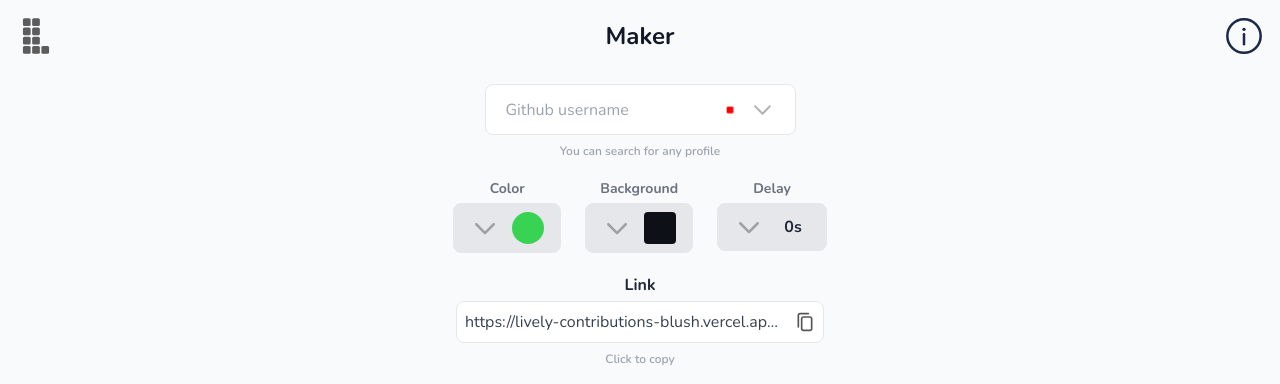
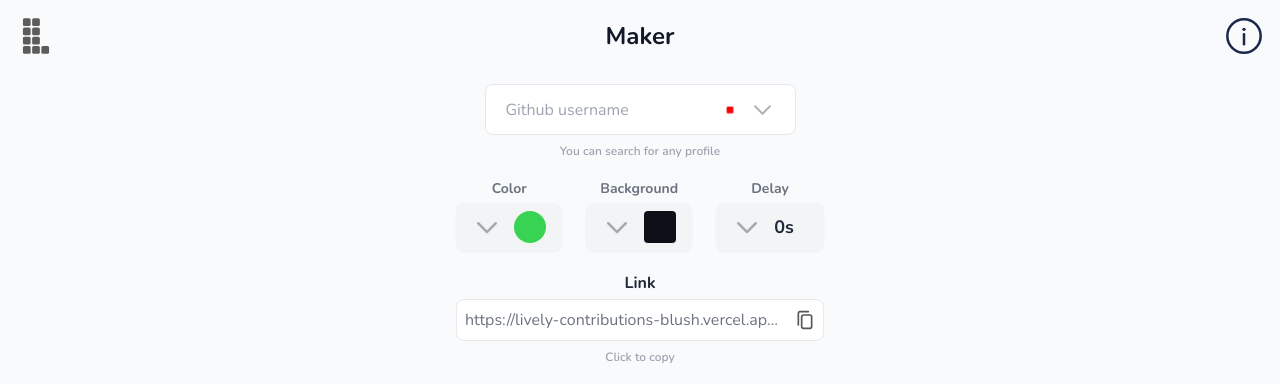
Before and after one commit to lucas7maciel/Lively-Contributions, a Next.js app: page /maker in a window 1280 px wide. Shown: the top 384 px of the page. Built offline with nearby package versions, Linux system fonts and the light colour scheme; grey boxes are pictures that could not be loaded.

Commit message:
fix: popup bg and align delay selector

```diff
--- a/src/app/(config)/getGraph.ts
+++ b/src/app/(config)/getGraph.ts
@@ -72,10 +72,6 @@ export function getGraph(weeks: any, config: any) {
         ${
           weeks.length ||
           `
-          <defs>
-            <style type="text/css">@import url('https://fonts.googleapis.com/css?family=Nunito');</style>
-          </defs>
-
          <text
           x="50%" y="45%"
           text-anchor="middle"
--- a/src/app/maker/page.tsx
+++ b/src/app/maker/page.tsx
@@ -62,7 +62,9 @@ export default function Maker() {
           />
         </Link>
 
-        <h1 className="flex-1 font-bold text-2xl leading-[40px] text-gray-900">Maker</h1>
+        <h1 className="flex-1 font-bold text-2xl leading-[40px] text-gray-900">
+          Maker
+        </h1>
 
         <Link href="/docs">
           <Image
@@ -70,8 +72,8 @@ export default function Maker() {
             src={InfoIcon}
             width={40}
             height={40}
-            alt="How it works"
-            title="How it works"
+            alt="Docs"
+            title="Docs"
           />
         </Link>
       </header>
@@ -106,7 +108,7 @@ export default function Maker() {
 
       {/* Props */}
       <div>
-        <div className="flex flex-wrap gap-6 justify-center px-8">
+        <div className="flex flex-wrap items-stretch justify-center gap-6 px-8">
           <PopUp
             title="Color"
             icon={<ColorIcon color={color} />}
@@ -139,10 +141,7 @@ export default function Maker() {
           className="flex gap-3 items-center p-2 border rounded-lg bg-white hover:bg-gray-100 transition duration-1000"
           onClick={() => copyLink()}
         >
-          <p
-            className="text-gray-700 hover:text-gray-600 flex-1 truncate"
-            title={link}
-          >
+          <p className="text-gray-500 hover:text-gray-600 flex-1 truncate select-none">
             {link}
           </p>
           <Image
--- a/src/components/delaySelector.tsx
+++ b/src/components/delaySelector.tsx
@@ -4,8 +4,8 @@ interface IconProps {
 
 export function Icon(props: IconProps) {
   return (
-    <div className="text-center w-[3.5ch]">
-      <p className="font-bold text-gray-800">{props.delay}s</p>
+    <div className="flex items-center align-center text-center h-[2rem] w-[3.5ch]">
+      <p className="font-bold text-gray-800 text-lg">{props.delay}s</p>
     </div>
   );
 }
--- a/src/components/popup.tsx
+++ b/src/components/popup.tsx
@@ -114,7 +114,7 @@ export function PopUp(props: PopUpProps) {
       <div
         className={`relative flex items-center gap-3 rounded-lg cursor-pointer ${
           props.reverse ? "flex-row-reverse" : ""
-        } ${!props.transparent ? "bg-gray-200 hover:bg-gray-300 transition duration-300 border" : ""} ${
+        } ${!props.transparent ? "bg-gray-100 hover:bg-gray-200 transition duration-300 shadow-sm" : ""} ${
           !props.noPaddingModal ? "px-4 py-2" : ""
         }`}
       >
```
